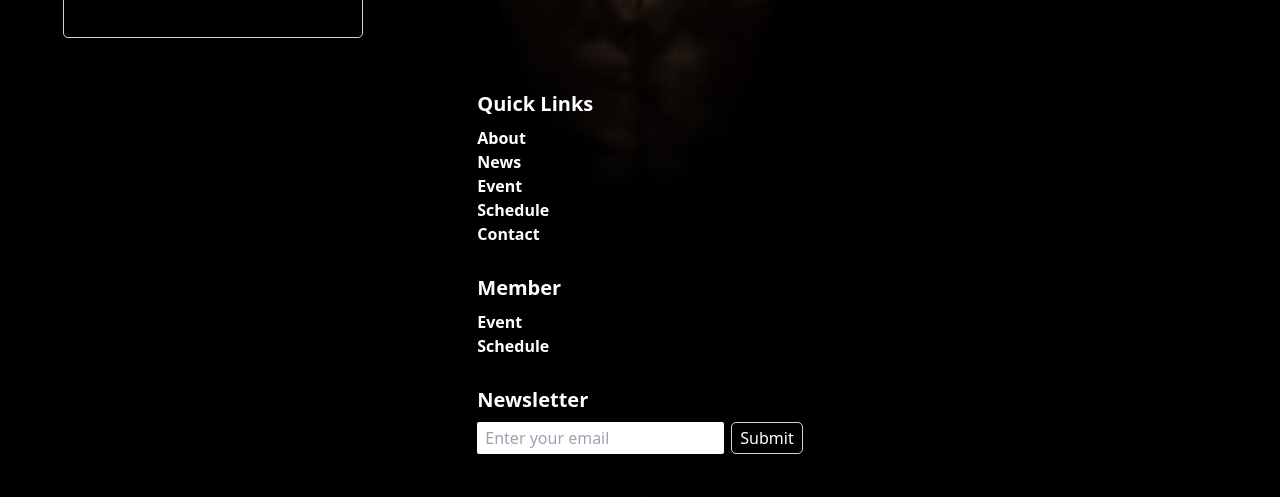
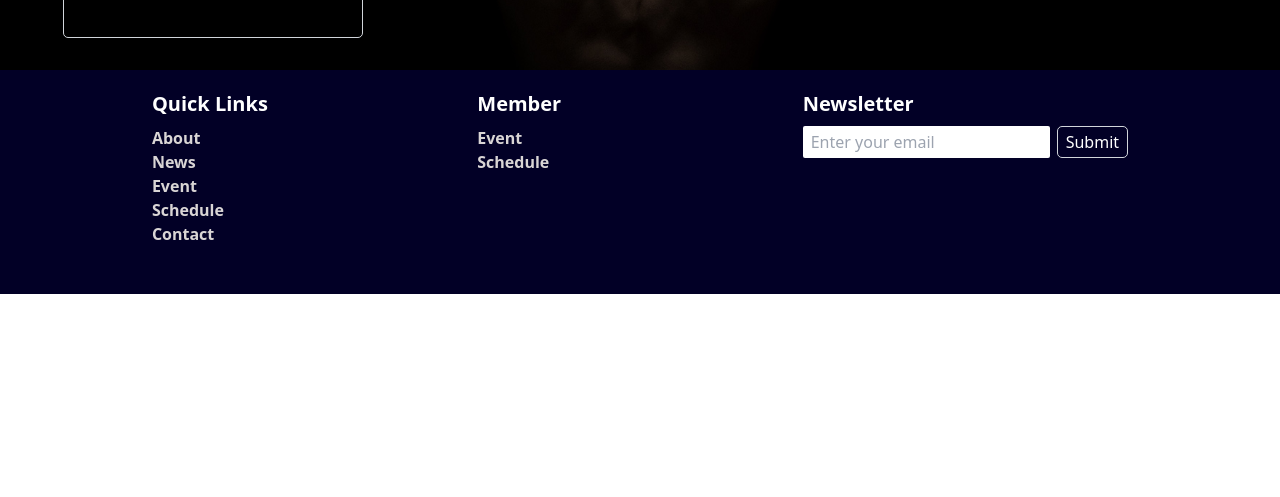
Before and after one commit to iamshakil19/center-of-strength, a React (Create React App) app: page / in a window 1280 px wide. Shown: the part 2915-3412 px from the top of the page. After the commit the page ends 3209 px from the top, so only its background shows below. Built offline with nearby package versions, Linux system fonts and the light colour scheme; no server answers; the HTML template or start-up script is replaced by a standard one.

Commit message:
footer added

```diff
--- a/src/Components/Footer/Footer.css
+++ b/src/Components/Footer/Footer.css
@@ -2,9 +2,10 @@
     padding: 20px 0;
     display: flex;
     justify-content: center;
+    background-color: rgb(2, 0, 38);
 }
 .footer-container a{
-    color: white;
+    color: rgb(217, 213, 213);
     display: inline-block;
     font-weight: 600;
 }
@@ -17,3 +18,15 @@
     padding: 3px 8px;
     margin-left: 7px;
 }
+@media only screen and (min-width: 688px) {
+    .child-footer-container{
+        display: grid;
+        grid-template-columns: repeat(2, 1fr);
+    }
+}
+@media only screen and (min-width: 992px){
+    .child-footer-container{
+        display: grid;
+        grid-template-columns: repeat(3, 1fr);
+    }
+}
--- a/src/Components/Footer/Footer.js
+++ b/src/Components/Footer/Footer.js
@@ -4,7 +4,7 @@ import './Footer.css'
 const Footer = () => {
     return (
         <div className='footer-container'>
-            <footer>
+            <footer className='child-footer-container'>
                 <div className='mb-7'>
                     <h3 className='text-white text-xl font-bold mb-2'>Quick Links</h3>
                     <Link to="/about">About</Link>
```
Also changed, not shown: src/Images/girl-banner.jpg.
